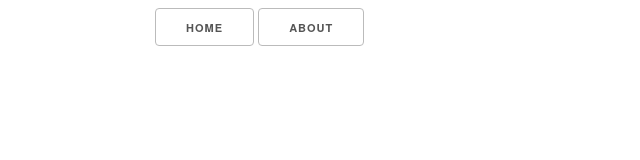
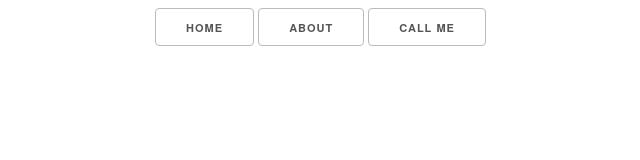
Before and after one commit to annapanana/g-alicia-lecture-demos, a website: page ui-router-basics/index.html in a window 1280 px wide. Shown: the whole page, without its empty margins (5-645 px from the left). Drawn offline with nearby package versions, Linux system fonts and the light colour scheme; some packages are replaced by stand-ins of ours; files whose address does not match are found by name.

Commit message:
Navigation added

```diff
--- a/ui-router-basics/index.html
+++ b/ui-router-basics/index.html
@@ -15,6 +15,7 @@
         <div class="u-full-width">
             <a ui-sref="home" class="button" ui-sref-active="button-primary">home</a>
             <a ui-sref="about" class="button" ui-sref-active="button-primary">about</a>
+            <a ui-sref="callMe" class="button" ui-sref-active="button-primary">call me</a>
         </div>
     </div>
 
```
